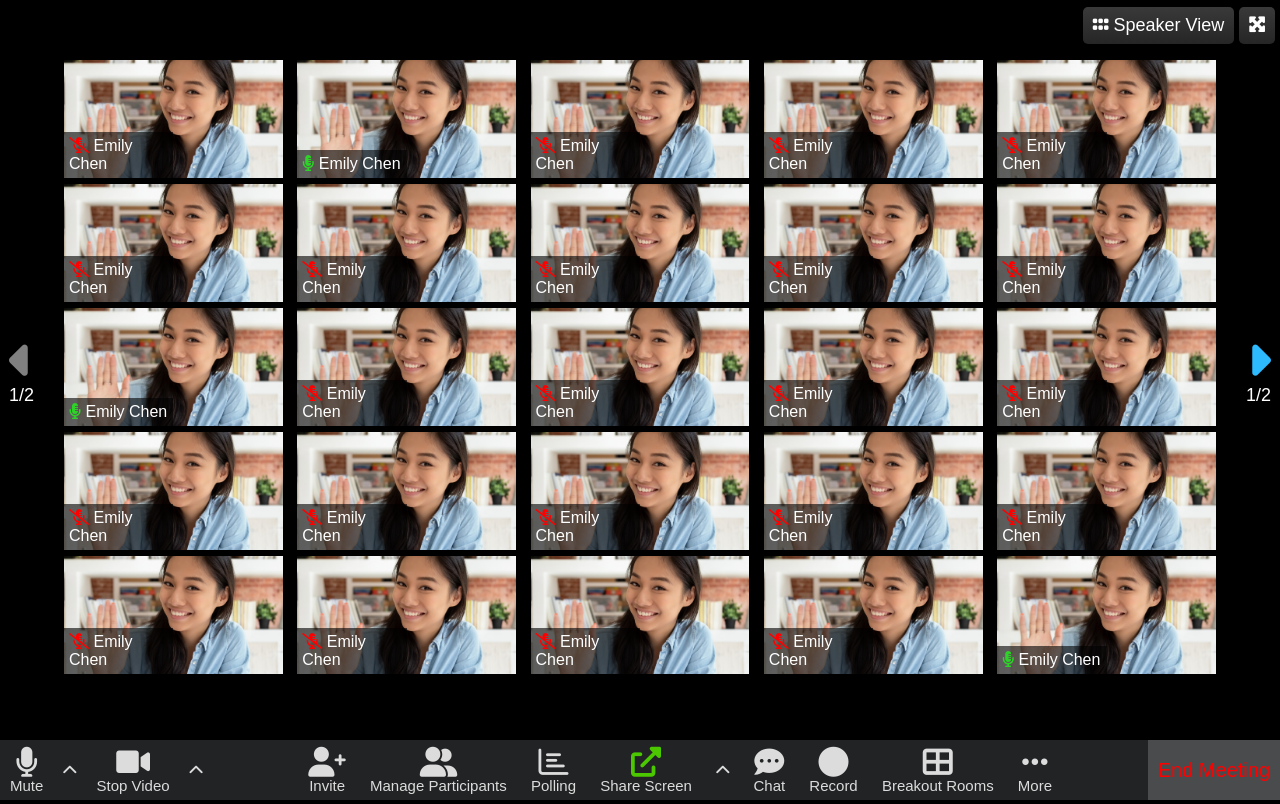
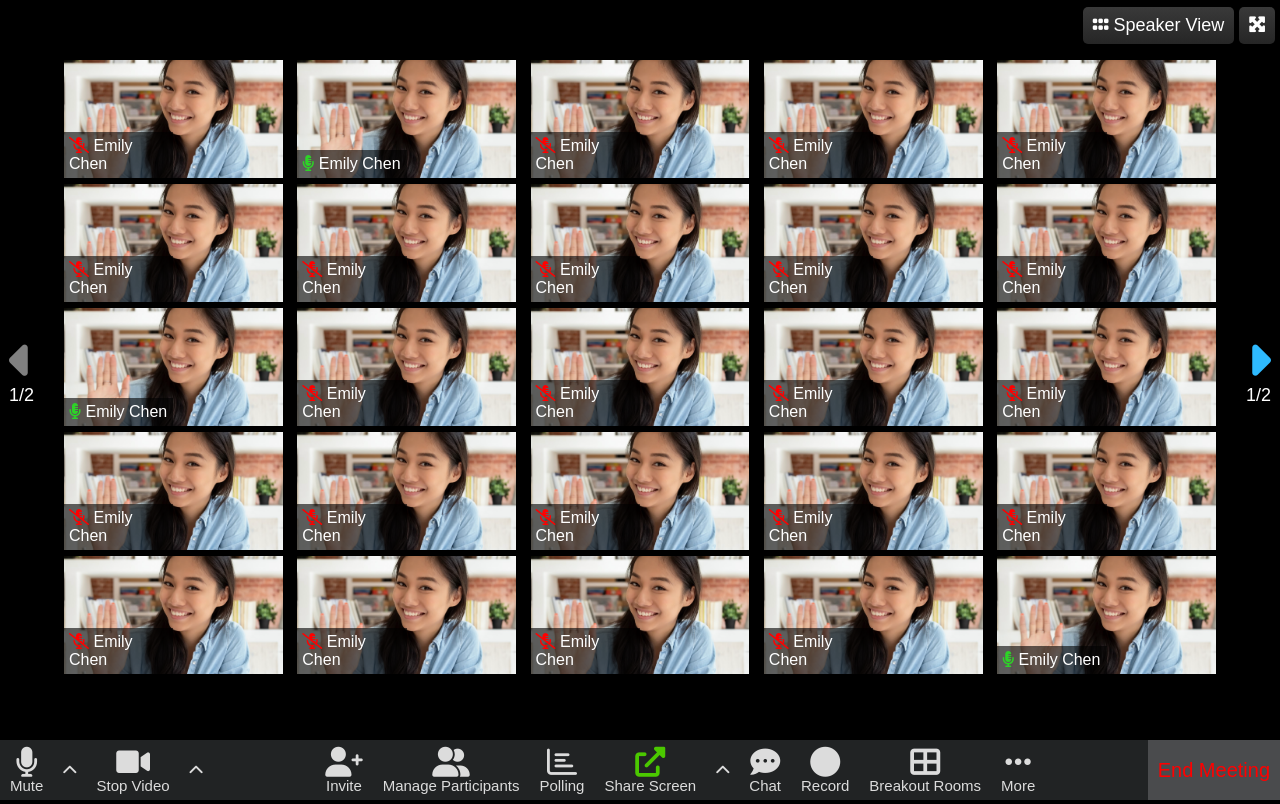
Before and after one commit to ElenaLj/html-css-zoom, a plain HTML site: page index.html in a window 1280 px wide. Drawn offline with Linux system fonts and the light colour scheme.

Commit message:
correzioni

```diff
--- a/css/style.css
+++ b/css/style.css
@@ -125,7 +125,7 @@ footer .audio-video,
 footer .toolbar,
 footer .exit {
     display: flex;
-    justify-content: space-around;
+    justify-content: center;
     align-items: center;
 }
 
@@ -148,8 +148,8 @@ footer .exit {
 }
 
 .toolbar {
-    flex-basis: 60%;
-    /* flex-grow: 1; */
+    /* flex-basis: 60%; */
+    flex-grow: 1;
 }
 
 .icon #share-screen {
```
